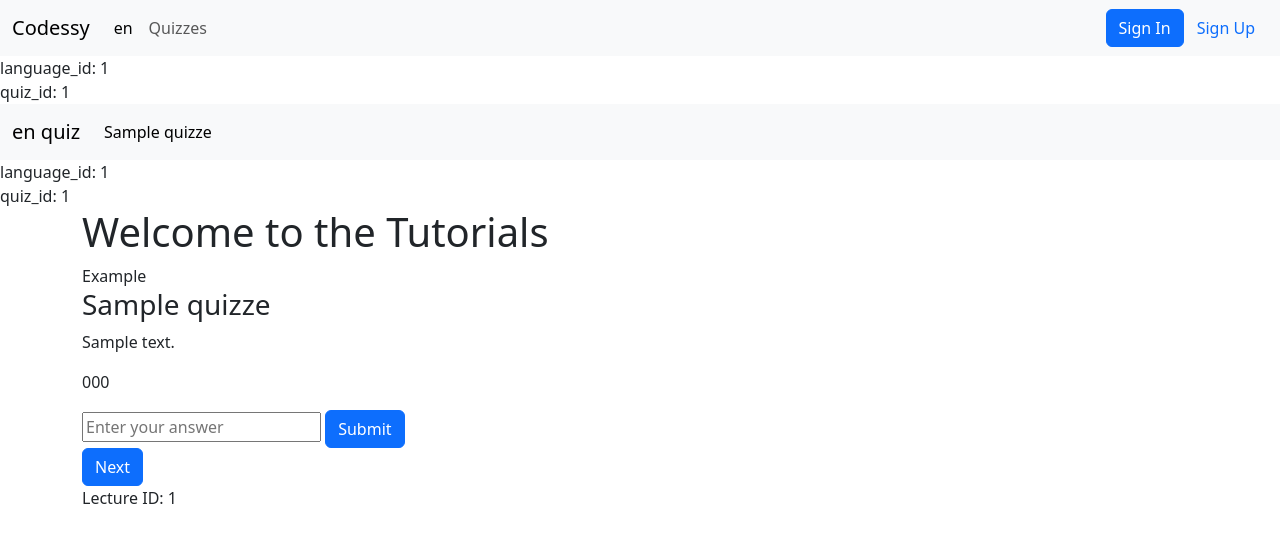
After one commit to asiaihsan/Codessy, a PHP site: page /quiz.php in a window 1280 px wide. The commit adds this page. Shown: the top 543 px of the page. Run offline with PHP 8.4, Linux system fonts and the light colour scheme; tables that the repository leaves empty or names only in its code hold one stand-in row (values such as "Sample post").

Commit message:
Implement quiz creation and management: add create_quiz.php for admin to create quizzes, enhance navigation with quiz links, and implement quiz functionality in quiz.php.

```diff
--- a/js/main.js
+++ b/js/main.js
@@ -8,12 +8,8 @@ if (menuToggle && navLinks) {
     });
 }
 
-
-
-function refresh(){
+function runCode(){
     let editor_value = document.getElementById('editor_textarea').value;
     let output = document.getElementById('output_iframe');
     output.contentDocument.body.innerHTML = editor_value;
 }
-
-refresh();
--- a/lectures.php
+++ b/lectures.php
@@ -82,6 +82,9 @@ echo "lecture_id: " . htmlspecialchars($lecture_id) . "<br>";
         <div class="button">
             <a href="run.php?language_id=<?php echo htmlspecialchars($id); ?>&lecture_id=<?php echo htmlspecialchars($lecture_id); ?>" class="btn btn-primary">Try it Yourself</a>
         </div>
+        <div class="button">
+          <a href="quiz.php?lecture_id=<?php echo htmlspecialchars($lecture_id); ?>&language_id=<?php echo htmlspecialchars($id); ?>" class="btn btn-primary">Take Quiz</a>
+        </div>
     </div>
 </div>
 
--- a/nav.php
+++ b/nav.php
@@ -41,7 +41,7 @@ $_GET['language_id'] = 1;
 
       ?>
         <li class="nav-item">
-          <a class="nav-link" href="#">Quizzes</a>
+          <a class="nav-link" href="quiz.php?language_id=<?php echo htmlspecialchars($row['id']); ?>">Quizzes</a>
         </li>
       </ul>
       <?php
--- /dev/null
+++ b/quiz.php
@@ -0,0 +1,193 @@
+<?php
+
+require_once 'nav.php';
+require_once 'config.php';
+
+$id = $_GET['language_id'] ;
+echo "language_id: " . htmlspecialchars($id) . "<br>";
+
+if (!isset($quiz_id)) {
+  $sql="SELECT id FROM quizzes WHERE language_id = " . intval($id) . " LIMIT 1";
+  $result = $pdo->query($sql);
+  $quiz_id = $result->fetchColumn(); // Get the first quiz ID
+}else{
+$quiz_id = $_GET['quiz_id'] ;
+}
+echo "quiz_id: " . htmlspecialchars($quiz_id) . "<br>";
+
+
+
+if(isset($_POST['submit'])) {
+    $answer = trim($_POST['answer']);
+    $current_quiz_id = intval($_GET['quiz_id']); // Get quiz_id from URL
+
+    // Get the specific quiz being answered
+    $sql = "SELECT * FROM quizzes WHERE id = " . $current_quiz_id . " AND language_id = " . intval($id);
+    $result = $pdo->query($sql);
+    $row = $result->fetch(PDO::FETCH_ASSOC);
+
+    if ($row) {
+        // Compare answers after trimming
+        $userAnswer = trim($answer);
+        $correctAnswer = trim($row['quiz_answer']);
+
+        if ($userAnswer === $correctAnswer) {
+            $_SESSION['message'] = '<div class="alert alert-success">Correct answer! Well done!</div>';
+        } else {
+            $_SESSION['message'] = '<div class="alert alert-danger">Incorrect answer. The correct answer was: ' . htmlspecialchars($row['quiz_answer']) . '</div>';
+        }
+        // Redirect back to the same quiz
+        header("Location: quiz.php?quiz_id=" . $current_quiz_id . "&language_id=" . $id);
+        exit();
+    }
+}
+
+// Display message if exists
+if (isset($_SESSION['message'])) {
+    echo $_SESSION['message'];
+    unset($_SESSION['message']);
+}
+
+if (isset($_GET['next'])) {
+    // Find the next quiz with a higher ID for the same language
+    $sql = "SELECT id FROM quizzes WHERE id > " . intval($quiz_id) . " AND language_id = " . intval($id) . " ORDER BY id ASC LIMIT 1";
+    $result = $pdo->query($sql);
+    $next_quiz_id = $result->fetchColumn();
+
+    if ($next_quiz_id) {
+        // Redirect to the next quiz
+        header("Location: quiz.php?quiz_id=" . urlencode($next_quiz_id) . "&language_id=" . urlencode($id));
+        exit;
+    } else {
+        echo "No more quizzes available for this language.<br>";
+    }
+}
+
+// Get the current quiz data
+$current_quiz_id = isset($_GET['quiz_id']) ? intval($_GET['quiz_id']) : null;
+$lecture_id = isset($_GET['lecture_id']) ? intval($_GET['lecture_id']) : null;
+
+if ($current_quiz_id) {
+    $sql = "SELECT quizzes.*, programing_language.language_name
+            FROM quizzes
+            JOIN programing_language ON quizzes.language_id = programing_language.id
+            WHERE quizzes.id = " . $current_quiz_id . "
+            AND quizzes.language_id = " . intval($id);
+    if ($lecture_id) {
+        $sql .= " AND quizzes.lecture_id = " . intval($lecture_id);
+    }
+    $result = $pdo->query($sql);
+    $current_quiz = $result->fetch(PDO::FETCH_ASSOC);
+} else {
+    // If no quiz_id provided, get the first quiz for this language
+    $sql = "SELECT quizzes.*, programing_language.language_name
+            FROM quizzes
+            JOIN programing_language ON quizzes.language_id = programing_language.id
+            WHERE quizzes.language_id = " . intval($id);
+    if ($lecture_id) {
+        $sql .= " AND quizzes.lecture_id = " . intval($lecture_id);
+    }
+    $sql .= " LIMIT 1";
+    $result = $pdo->query($sql);
+    $current_quiz = $result->fetch(PDO::FETCH_ASSOC);
+    if ($current_quiz) {
+        $current_quiz_id = $current_quiz['id'];
+    }
+}
+
+?>
+
+<!DOCTYPE html>
+<html lang="en">
+<head>
+    <meta charset="UTF-8">
+    <meta name="viewport" content="width=device-width, initial-scale=1.0">
+    <title>Document</title>
+</head>
+<body>
+   <nav class="navbar navbar-expand-lg bg-body-tertiary">
+  <div class="container-fluid">
+    <?php
+    $result = $pdo->query("SELECT * FROM programing_language");
+    foreach ($result as $row) { ?>
+        <a class="navbar-brand" href="quiz.php?language_id=<?php echo htmlspecialchars($row['id']); ?>"><?php echo htmlspecialchars($row['language_name']); ?> quiz</a>
+    <?php } ?>
+    <div class="collapse navbar-collapse" id="navbarNav">
+      <ul class="navbar-nav">
+        <li class="nav-item">
+          <?php
+          $sql = "SELECT * FROM quizzes WHERE language_id = " . intval($id);
+          if ($lecture_id) {
+              $sql .= " AND lecture_id = " . intval($lecture_id);
+          }
+          $result = $pdo->query($sql);
+          foreach ($result as $row) { ?>
+            <a class="nav-link active" aria-current="page" href="quiz.php?language_id=<?php echo htmlspecialchars($id); ?>&quiz_id=<?php echo htmlspecialchars($row['id']); ?><?php echo $lecture_id ? '&lecture_id=' . htmlspecialchars($lecture_id) : ''; ?>"><?php echo htmlspecialchars($row['quiz_title']); ?></a>
+          <?php } ?>
+        </li>
+      </ul>
+    </div>
+  </div>
+</nav>
+
+<?php
+
+$id = $_GET['language_id'] ;
+$quiz_id = 0;
+if (!isset($_GET['quiz_id'])) {
+  $sql="SELECT id FROM quizzes WHERE language_id = " . intval($id) . " LIMIT 1";
+  $result = $pdo->query($sql);
+  $quiz_id = $result->fetchColumn(); // Get the first quiz ID
+  $row = $result->fetch(PDO::FETCH_ASSOC);
+  if ($row) {
+    $quiz_id = $row['id'];
+  }
+}else{
+  $quiz_id = $_GET['quiz_id'] ;
+}
+// Validate and sanitize the input
+echo "language_id: " . htmlspecialchars($id) . "<br>";
+echo "quiz_id: " . htmlspecialchars($quiz_id) . "<br>";
+
+
+?>
+
+
+<div class="container">
+  <h1>Welcome to the Tutorials</h1>
+    <div class="left">
+        <div>
+            <label for="">Example</label>
+        </div>
+    <?php
+    if ($current_quiz) {
+        $lecture_id = $current_quiz['lecture_id'];
+        $language_id = $current_quiz['language_id'];
+        $quiz_title = $current_quiz['quiz_title'];
+        $quiz_content = $current_quiz['quiz_content'];
+        $quiz_code = $current_quiz['quiz_code'];
+    ?>
+        <h3><?php echo htmlspecialchars($quiz_title); ?></h3>
+        <p><?php echo htmlspecialchars($quiz_content); ?></p>
+        <p><?php echo htmlspecialchars($quiz_code); ?></p>
+        <form action="quiz.php?quiz_id=<?php echo $current_quiz_id; ?>&language_id=<?php echo $id; ?>" method="post">
+            <input type="text" name="answer" id="answer" placeholder="Enter your answer">
+            <button type="submit" name="submit" class="btn btn-primary">Submit</button>
+        </form>
+
+       <form action="quiz.php" method="get">
+            <input type="hidden" name="language_id" value="<?php echo $id; ?>">
+            <input type="hidden" name="quiz_id" value="<?php echo $current_quiz_id; ?>">
+            <button type="submit" name="next" class="btn btn-primary">Next</button>
+        </form>
+        <?php
+        echo "Lecture ID: " . htmlspecialchars($lecture_id) . "<br>";
+    } else {
+        echo "No quiz found for this language.";
+    }
+    ?>
+    </div>
+</div>
+
+</body>
+</html>
```
Also changed, not shown: admin_pages/create_lecture.php (+41 -1 lines), admin_pages/create_quiz.php (added, +95 -0 lines), run.php (+13 -5 lines), bookmark.php (added), user_dashboard.php (added).
